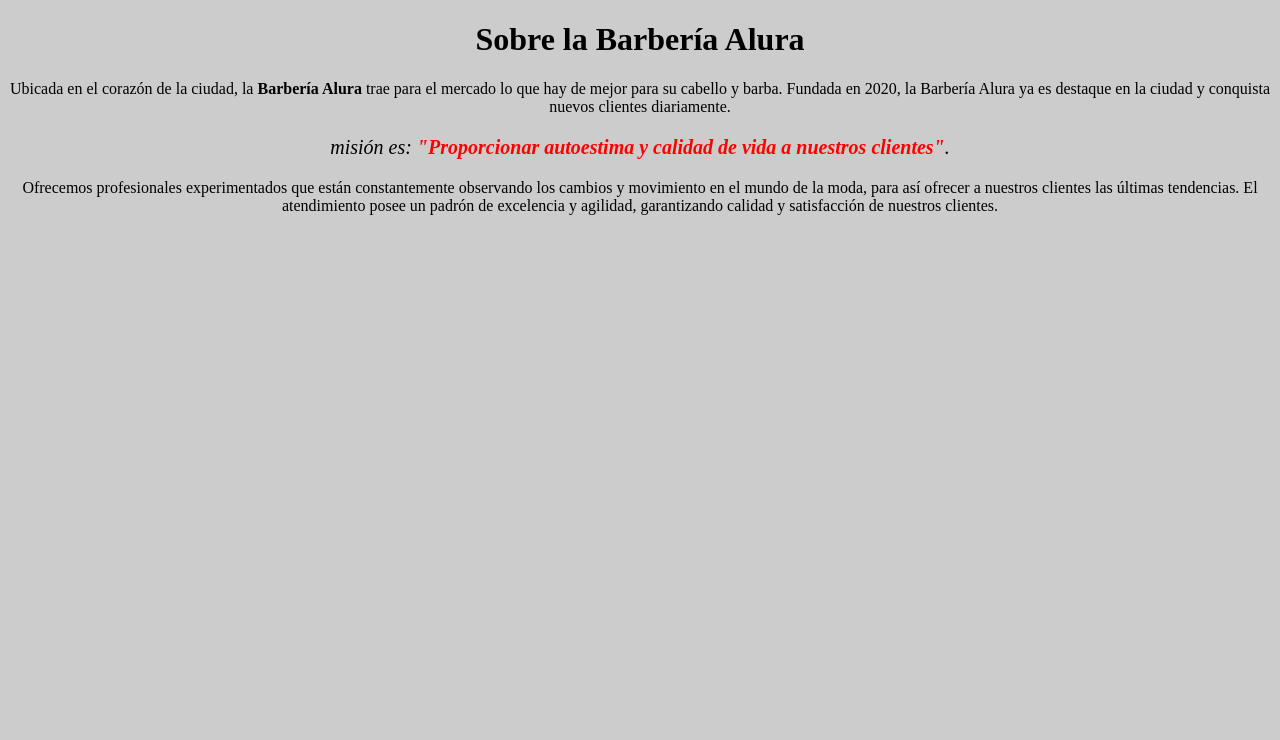
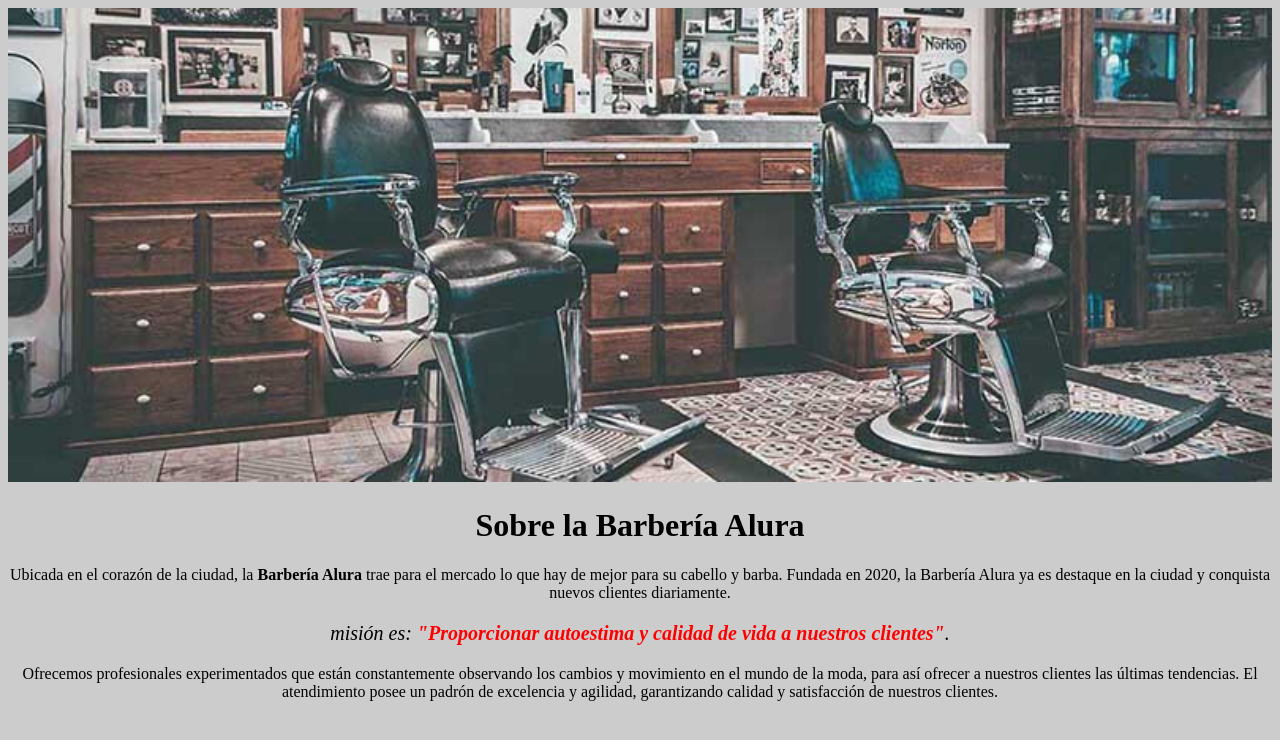
Before and after one commit to ElTaurox/HTML5_CSS3, a plain HTML site: page index.html in a window 1280 px wide. Drawn offline with Linux system fonts and the light colour scheme.

Commit message:
Añadiendo imágenes/correcciones
Aprendimos a añadir imágenes y editar la pagina en la misma web para ver al instante lo que estamos cambiando.

```diff
--- a/index.html
+++ b/index.html
@@ -11,12 +11,13 @@
     </head>
 
     <body>
+        <img id="banner" src="img\banner\banner.jpg">
 
-        <h1 style="text-align: center;">Sobre la Barbería Alura</h1>
+        <h1>Sobre la Barbería Alura</h1>
 
         <p>Ubicada en el corazón de la ciudad, la <strong>Barbería Alura</strong> trae para el mercado lo que hay de mejor para su cabello y barba. Fundada en 2020, la Barbería Alura ya es destaque en la ciudad y conquista nuevos clientes diariamente.</p>
 
-        <p style="font-size: 20px;"><em>misión es: <strong>"Proporcionar autoestima y calidad de vida a nuestros clientes"</strong>.</em></p>
+        <p id="mision"><em>misión es: <strong>"Proporcionar autoestima y calidad de vida a nuestros clientes"</strong>.</em></p>
 
         <p>Ofrecemos profesionales experimentados que están constantemente observando los cambios y movimiento en el mundo de la moda, para así ofrecer a nuestros clientes las últimas tendencias. El atendimiento posee un padrón de excelencia y agilidad, garantizando calidad y satisfacción de nuestros clientes.</p>
 
--- a/style.css
+++ b/style.css
@@ -2,11 +2,24 @@ body{
     background: #cccccc;
 }
 
-em strong{
-    color: red;
+#banner{
+    width: 100%;
+}
+
+h1{
+    text-align: center;
 }
 
 p{
     text-align: center;
     background: #cccccc;
 }
+
+#mision{
+    font-size: 20px;
+}
+
+em strong{
+
+    color: red;
+}
```
Also changed, not shown: img/banner/banner.jpg (added).
